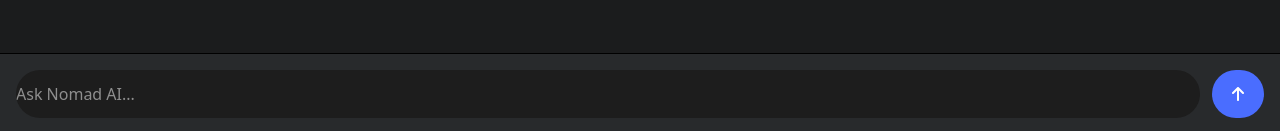
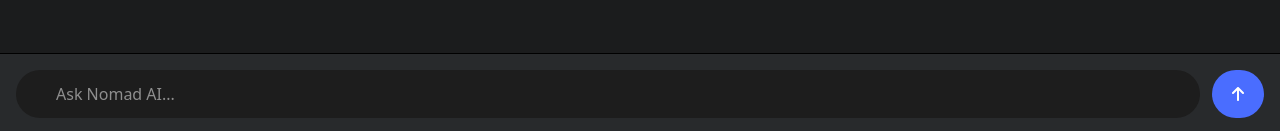
Before and after one commit to ayushshukla8920/nomadai, a Next.js app: page / in a window 1280 px wide. Shown: the part 666-797 px from the top of the page. Built offline with nearby package versions, Linux system fonts and the light colour scheme.

Commit message:
changed input padding

```diff
--- a/app/page.js
+++ b/app/page.js
@@ -142,7 +142,7 @@
           value={userInput}
           onChange={(e) => setUserInput(e.target.value)}
           placeholder="Ask Nomad AI..."
-          className="flex-1 w-10 h-12 bg-[#1d1d1d] text-white rounded-full outline-none"
+          className="flex-1 px-10 w-10 h-12 bg-[#1d1d1d] text-white rounded-full outline-none"
         />
         <button
           type="submit"
```
